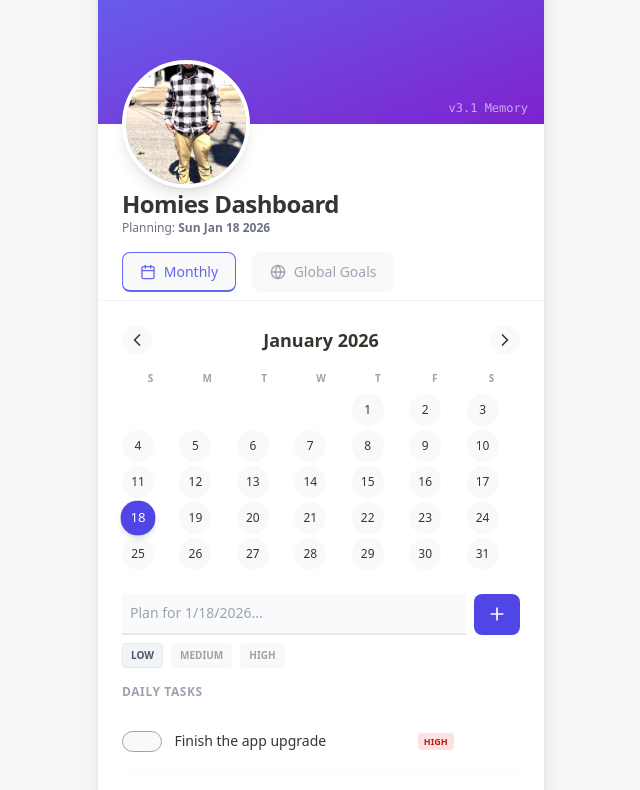
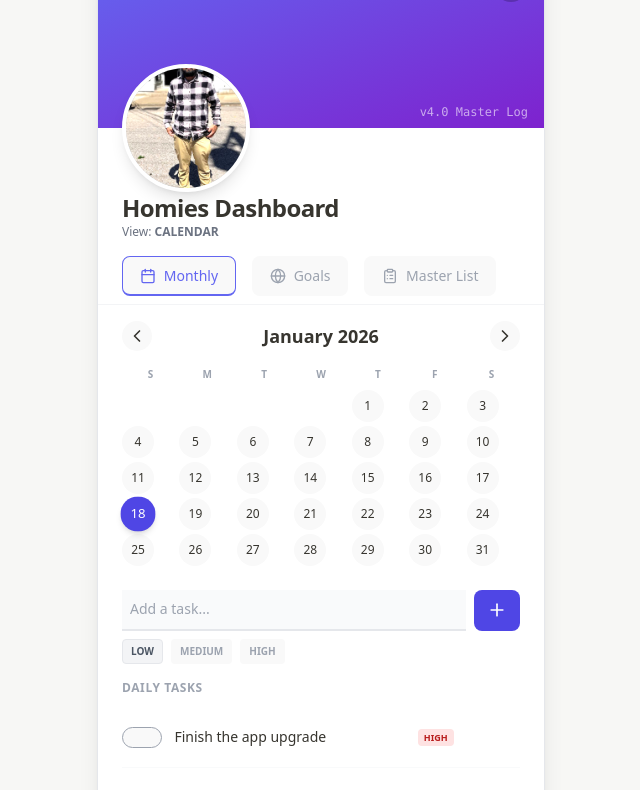
Before and after one commit to Radix12345/homies-final-upload, a React (Vite) app: page / in a window 1280 px wide. Shown: the top 790 px of the page, without its empty margins (319-959 px from the left). Built offline with nearby package versions, Linux system fonts and the light colour scheme.

Commit message:
Update App.tsx

```diff
--- a/src/App.tsx
+++ b/src/App.tsx
@@ -1,33 +1,29 @@
 import React, { useState, useEffect } from 'react';
-import { Plus, Check, Trash2, Moon, Sun, Calendar as CalIcon, Globe, ChevronLeft, ChevronRight } from 'lucide-react';
+import { Plus, Check, Trash2, Moon, Sun, Calendar as CalIcon, Globe, ChevronLeft, ChevronRight, ClipboardList } from 'lucide-react';
 
 export default function HomiesMyDay() {
   const [isDarkMode, setIsDarkMode] = useState(false);
-  const [activeTab, setActiveTab] = useState("calendar");
+  const [activeTab, setActiveTab] = useState("calendar"); // 'calendar', 'global', or 'all'
   const today = new Date();
   const [currentDate, setCurrentDate] = useState(today);
   const [selectedDate, setSelectedDate] = useState(today);
 
-  // --- MEMORY FIX STARTS HERE ---
-  // 1. Initialize State: Try to load from "pocket" (localStorage) first.
+  // --- MEMORY SYSTEM ---
   const [tasks, setTasks] = useState(() => {
     const saved = localStorage.getItem("homies-tasks");
     if (saved) {
       return JSON.parse(saved);
     } else {
-      // Default tasks if nothing is saved yet
       return [
-        { id: 1, text: "Finish the app upgrade", priority: "High", completed: false, date: today.toDateString(), type: 'daily' },
-        { id: 2, text: "Become a React Pro", priority: "High", completed: false, date: "", type: 'global' },
+        { id: Date.now(), text: "Finish the app upgrade", priority: "High", completed: false, date: today.toDateString(), type: 'daily' },
+        { id: Date.now() - 10000, text: "Become a React Pro", priority: "High", completed: false, date: "2026", type: 'global' },
       ];
     }
   });
 
-  // 2. Auto-Save: Whenever 'tasks' changes, save it to the pocket.
   useEffect(() => {
     localStorage.setItem("homies-tasks", JSON.stringify(tasks));
   }, [tasks]);
-  // --- MEMORY FIX ENDS HERE ---
 
   const [newTask, setNewTask] = useState("");
   const [priority, setPriority] = useState("Low");
@@ -39,6 +35,7 @@ export default function HomiesMyDay() {
   const handleDayClick = (day) => {
     const newDate = new Date(currentDate.getFullYear(), currentDate.getMonth(), day);
     setSelectedDate(newDate);
+    setActiveTab('calendar'); // Switch back to calendar when picking a date
   };
 
   const nextMonth = () => setCurrentDate(new Date(currentDate.getFullYear(), currentDate.getMonth() + 1, 1));
@@ -47,18 +44,36 @@ export default function HomiesMyDay() {
   const addTask = () => {
     if (!newTask.trim()) return;
     const taskType = activeTab === 'global' ? 'global' : 'daily';
-    const taskDate = activeTab === 'global' ? '2026' : selectedDate.toDateString();
-    setTasks([...tasks, { id: Date.now(), text: newTask, priority, completed: false, date: taskDate, type: taskType }]);
+    // If we are in 'all' tab, default to daily task for today
+    const taskDate = (activeTab === 'global') ? '2026' : selectedDate.toDateString();
+
+    setTasks([...tasks, {
+        id: Date.now(), // This ID is also the "Created At" timestamp!
+        text: newTask,
+        priority,
+        completed: false,
+        date: taskDate,
+        type: taskType
+    }]);
     setNewTask("");
   };
 
   const toggleComplete = (id) => setTasks(tasks.map(t => t.id === id ? { ...t, completed: !t.completed } : t));
   const deleteTask = (id) => setTasks(tasks.filter(t => t.id !== id));
 
-  const filteredTasks = tasks.filter(task => {
-    if (activeTab === 'global') return task.type === 'global';
-    return task.type === 'daily' && task.date === selectedDate.toDateString();
-  });
+  // --- FILTER LOGIC ---
+  const getFilteredTasks = () => {
+      if (activeTab === 'all') {
+          // Return ALL tasks, sorted by newest first (using ID)
+          return [...tasks].sort((a, b) => b.id - a.id);
+      }
+      return tasks.filter(task => {
+        if (activeTab === 'global') return task.type === 'global';
+        return task.type === 'daily' && task.date === selectedDate.toDateString();
+      });
+  };
+
+  const filteredTasks = getFilteredTasks();
 
   const getPriorityColor = (p) => {
     switch(p) {
@@ -68,13 +83,17 @@ export default function HomiesMyDay() {
     }
   };
 
+  // Format the "Created Date" from the ID
+  const getCreatedDate = (id) => {
+      return new Date(id).toLocaleDateString(undefined, { month: 'short', day: 'numeric' });
+  };
+
   const bgMain = isDarkMode ? 'bg-[#191919]' : 'bg-[#F7F7F5]';
   const bgCard = isDarkMode ? 'bg-[#202020] border-[#2A2A2A]' : 'bg-white border-gray-200';
   const textColor = isDarkMode ? 'text-[#D4D4D4]' : 'text-[#37352F]';
   const inputBg = isDarkMode ? 'bg-[#2A2A2A] text-white border-gray-700 focus:border-gray-500' : 'bg-gray-50 text-black border-gray-200 focus:border-black';
 
   return (
-    // SUPER GLUE LAYOUT (Preserved from previous fix)
     <div className={`fixed inset-0 w-full h-[100dvh] ${bgMain} ${textColor} font-sans flex justify-center md:items-center md:py-8 transition-colors duration-300 overflow-hidden`}>
       <div className={`w-full h-full md:max-w-md md:h-auto md:min-h-[700px] ${bgCard} md:shadow-xl md:border md:rounded-2xl flex flex-col transition-colors duration-300 relative`}>
 
@@ -83,7 +102,7 @@ export default function HomiesMyDay() {
             <button onClick={() => setIsDarkMode(!isDarkMode)} className="absolute top-4 right-4 bg-black/20 hover:bg-black/40 p-2 rounded-full text-white backdrop-blur-md transition z-10">
               {isDarkMode ? <Sun size={16} /> : <Moon size={16} />}
             </button>
-            <div className="absolute bottom-2 right-4 text-xs text-white/60 font-mono">v3.1 Memory</div>
+            <div className="absolute bottom-2 right-4 text-xs text-white/60 font-mono">v4.0 Master Log</div>
         </div>
 
         {/* PROFILE */}
@@ -96,15 +115,16 @@ export default function HomiesMyDay() {
           <div className="mt-16 flex justify-between items-end">
             <div>
               <h1 className="text-2xl font-bold tracking-tight">Homies Dashboard</h1>
-              <p className="text-gray-500 text-xs">Planning: <span className="font-semibold">{activeTab === 'global' ? 'Global Vision' : selectedDate.toDateString()}</span></p>
+              <p className="text-gray-500 text-xs">View: <span className="font-semibold uppercase">{activeTab === 'all' ? 'Master History' : activeTab}</span></p>
             </div>
           </div>
         </div>
 
-        {/* TABS */}
-        <div className="flex px-6 gap-4 mb-6 border-b border-gray-100 dark:border-gray-800 pb-2 shrink-0">
-            <button onClick={() => setActiveTab('calendar')} className={`flex items-center gap-2 pb-2 text-sm font-medium transition ${activeTab === 'calendar' ? 'text-indigo-500 border-b-2 border-indigo-500' : 'text-gray-400 hover:text-gray-500'}`}><CalIcon size={16} /> Monthly</button>
-            <button onClick={() => setActiveTab('global')} className={`flex items-center gap-2 pb-2 text-sm font-medium transition ${activeTab === 'global' ? 'text-indigo-500 border-b-2 border-indigo-500' : 'text-gray-400 hover:text-gray-500'}`}><Globe size={16} /> Global Goals</button>
+        {/* TABS (Now with 3 options) */}
+        <div className="flex px-6 gap-4 mb-4 border-b border-gray-100 dark:border-gray-800 pb-2 shrink-0 overflow-x-auto">
+            <button onClick={() => setActiveTab('calendar')} className={`flex items-center gap-2 pb-2 text-sm font-medium transition whitespace-nowrap ${activeTab === 'calendar' ? 'text-indigo-500 border-b-2 border-indigo-500' : 'text-gray-400 hover:text-gray-500'}`}><CalIcon size={16} /> Monthly</button>
+            <button onClick={() => setActiveTab('global')} className={`flex items-center gap-2 pb-2 text-sm font-medium transition whitespace-nowrap ${activeTab === 'global' ? 'text-indigo-500 border-b-2 border-indigo-500' : 'text-gray-400 hover:text-gray-500'}`}><Globe size={16} /> Goals</button>
+            <button onClick={() => setActiveTab('all')} className={`flex items-center gap-2 pb-2 text-sm font-medium transition whitespace-nowrap ${activeTab === 'all' ? 'text-indigo-500 border-b-2 border-indigo-500' : 'text-gray-400 hover:text-gray-500'}`}><ClipboardList size={16} /> Master List</button>
         </div>
 
         {/* SCROLLABLE CONTENT */}
@@ -133,10 +153,10 @@ export default function HomiesMyDay() {
                 </div>
             )}
 
-            {/* INPUT */}
+            {/* INPUT (Visible on all tabs so you can quick-add) */}
             <div className="px-6 mb-4">
                 <div className="flex gap-2 mb-2">
-                    <input type="text" value={newTask} onChange={(e) => setNewTask(e.target.value)} placeholder={activeTab === 'global' ? "Add a big goal..." : `Plan for ${selectedDate.toLocaleDateString()}...`} className={`flex-1 border-b-2 outline-none px-2 py-2 text-sm transition-colors ${inputBg}`} />
+                    <input type="text" value={newTask} onChange={(e) => setNewTask(e.target.value)} placeholder={activeTab === 'all' ? "Quick add to today..." : "Add a task..."} className={`flex-1 border-b-2 outline-none px-2 py-2 text-sm transition-colors ${inputBg}`} />
                     <button onClick={addTask} className="bg-indigo-600 text-white rounded-lg px-3 hover:bg-indigo-700 transition"><Plus size={20} /></button>
                 </div>
                 <div className="flex gap-2">{['Low', 'Medium', 'High'].map(p => <button key={p} onClick={() => setPriority(p)} className={`text-[10px] uppercase font-bold px-2 py-1 rounded border transition ${priority === p ? getPriorityColor(p) : 'border-transparent text-gray-400'}`}>{p}</button>)}</div>
@@ -144,12 +164,24 @@ export default function HomiesMyDay() {
 
             {/* LIST */}
             <div className="px-6 pb-20">
-                <h3 className="text-xs font-bold text-gray-400 uppercase tracking-wider mb-3">{activeTab === 'global' ? 'Global Vision List' : 'Daily Tasks'}</h3>
-                {filteredTasks.length === 0 && <div className="text-center py-10 opacity-50"><p className="text-sm">No plans for this date.</p></div>}
+                <h3 className="text-xs font-bold text-gray-400 uppercase tracking-wider mb-3">
+                    {activeTab === 'all' ? `All Records (${filteredTasks.length})` : (activeTab === 'global' ? 'Global Vision List' : 'Daily Tasks')}
+                </h3>
+
+                {filteredTasks.length === 0 && <div className="text-center py-10 opacity-50"><p className="text-sm">No records found.</p></div>}
+
                 {filteredTasks.map(task => (
                     <div key={task.id} className={`group flex items-center gap-3 py-3 border-b ${isDarkMode ? 'border-gray-800' : 'border-gray-50'} transition`}>
                         <button onClick={() => toggleComplete(task.id)} className={`w-5 h-5 border rounded-full flex items-center justify-center transition ${task.completed ? 'bg-indigo-500 border-indigo-500 text-white' : 'border-gray-400 text-transparent'}`}><Check size={12} strokeWidth={3} /></button>
-                        <span className={`flex-1 text-sm ${task.completed ? 'line-through text-gray-500' : ''}`}>{task.text}</span>
+
+                        <div className="flex-1 flex flex-col">
+                            <span className={`text-sm ${task.completed ? 'line-through text-gray-500' : ''}`}>{task.text}</span>
+                            {/* Shows "Created on Jan 18" only in the Master List */}
+                            {activeTab === 'all' && (
+                                <span className="text-[10px] text-gray-400">Written: {getCreatedDate(task.id)}</span>
+                            )}
+                        </div>
+
                         <span className={`text-[9px] uppercase font-bold px-1.5 py-0.5 rounded ${getPriorityColor(task.priority)}`}>{task.priority}</span>
                         <button onClick={() => deleteTask(task.id)} className="text-gray-300 hover:text-red-500 opacity-0 group-hover:opacity-100 transition"><Trash2 size={14} /></button>
                     </div>
```
